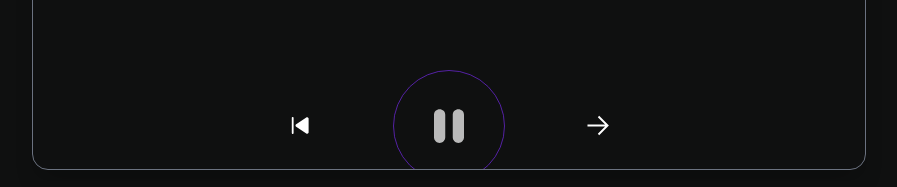
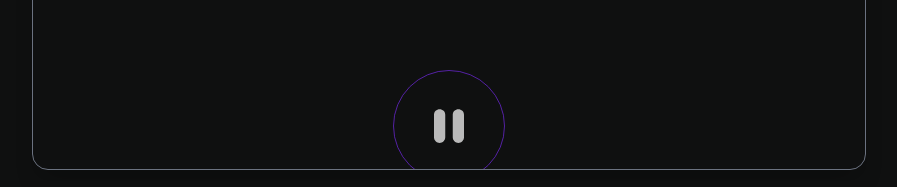
Before and after one commit to statusunknown418/bio-clickable-app, a Next.js app: page /start in a window 1280 px wide. Shown: the part 618-805 px from the top of the page, without its empty margins (191-1088 px from the left). Built offline with nearby package versions, Linux system fonts and the light colour scheme.

Commit message:
feat: :ambulance: fixed unnecesary btns

```diff
--- a/components/MusicPlayer/Player.tsx
+++ b/components/MusicPlayer/Player.tsx
@@ -17,9 +17,6 @@ export const Player: NextPage<Props> = () => {
         </div>
       </div>
       <div className="flex gap-20 mt-20">
-        <div className="flex items-center justify-center cursor-pointer">
-          <Image src={'/svg/Group 50 (1).svg'} width={25} height={25} alt="" />
-        </div>
         <div
           onClick={() => setIsPlaying(!isPlaying)}
           className={`hover:bg-purple-700 duration-200 w-28 h-28 border ${
@@ -37,9 +34,6 @@ export const Player: NextPage<Props> = () => {
             />
           )}
         </div>
-        <div className="flex items-center justify-center font-bold cursor-pointer">
-          <Image src={'/svg/Group 51.svg'} width={25} height={25} />
-        </div>
       </div>
     </div>
   );
```
